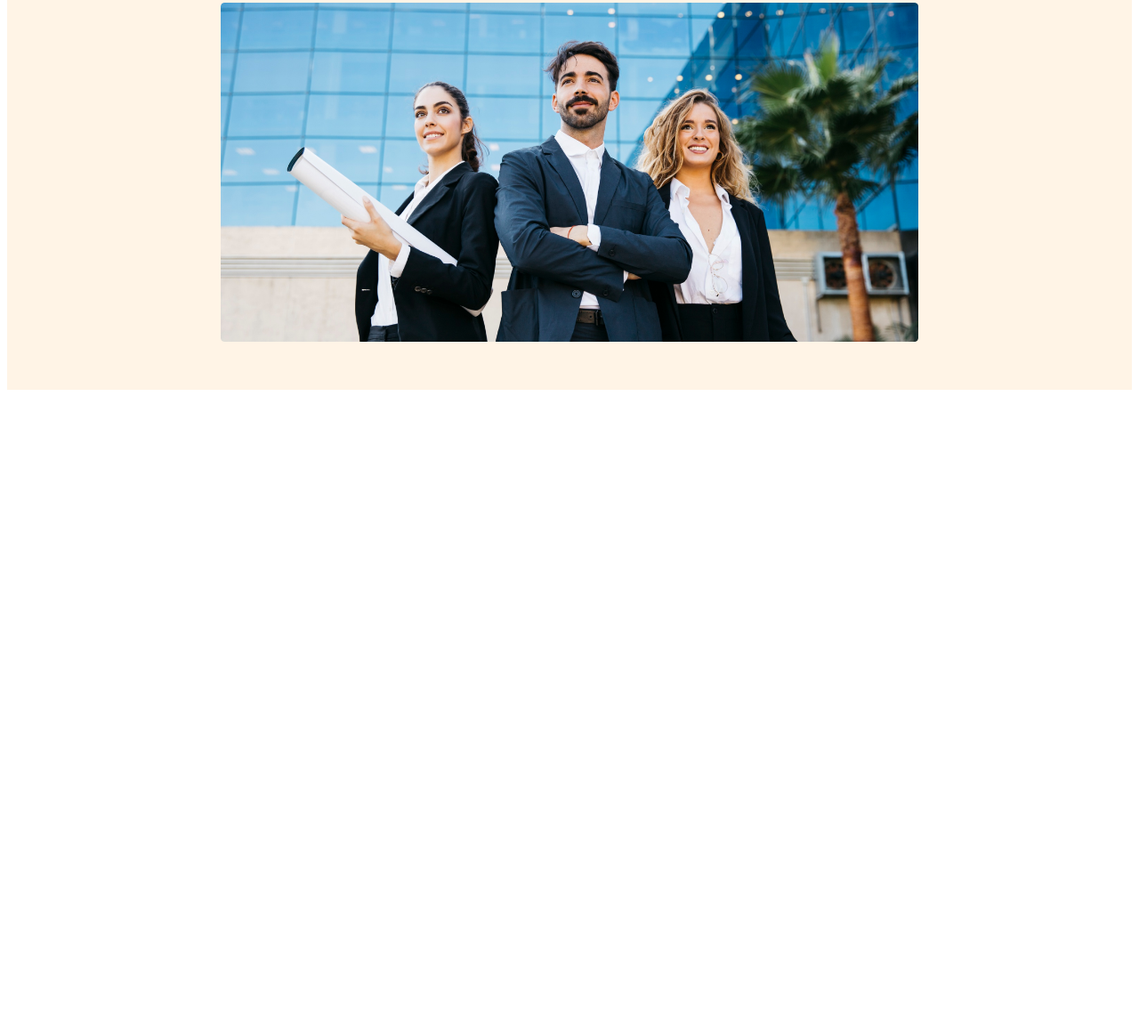
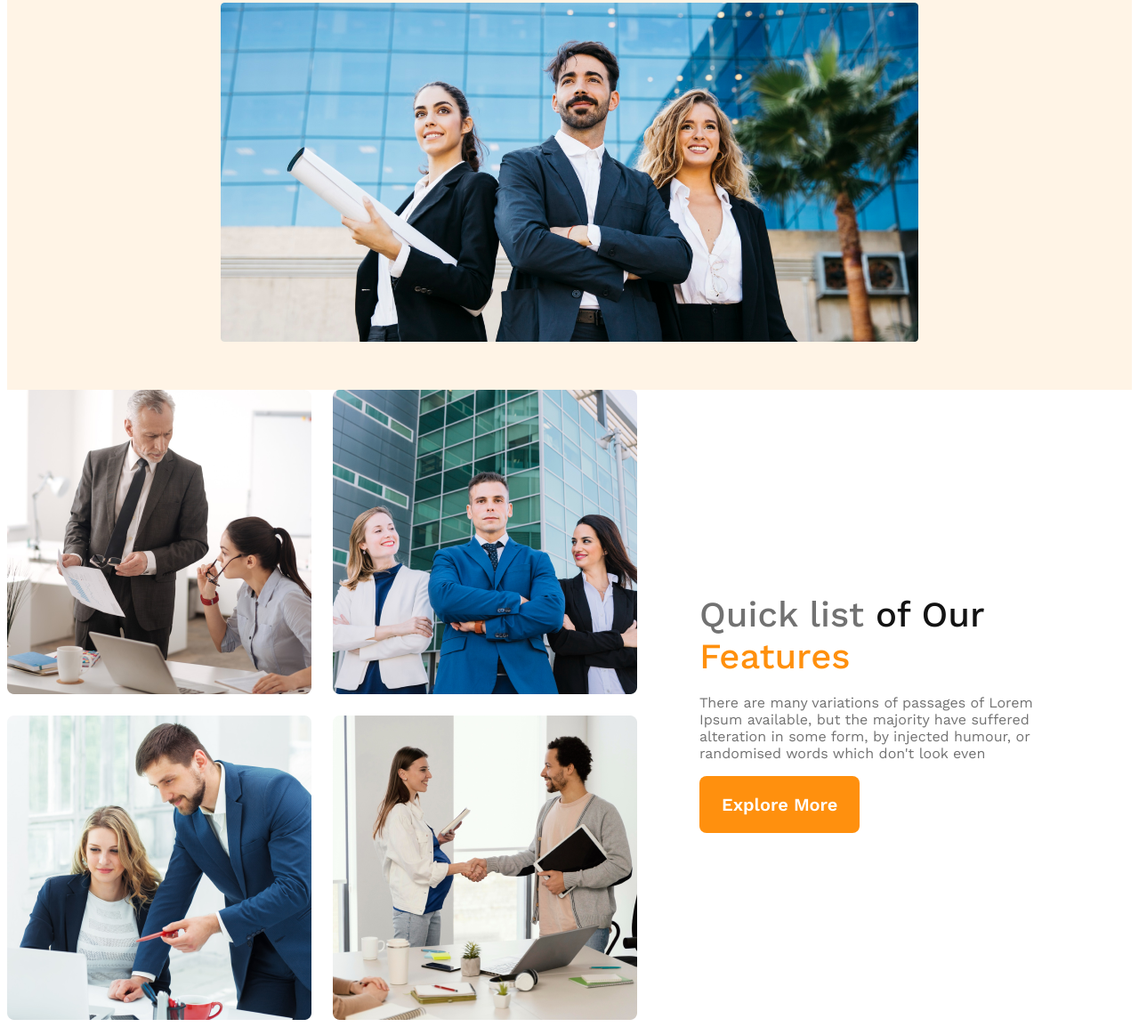
Before and after one commit to nahar-nur/g3-architects-web, a plain HTML site: page index.html in a window 1280 px wide. Shown: the part 594-1748 px from the top of the page at 89% size. Before the commit the page ends 1040 px from the top, so only its background shows below. Drawn offline with nearby package versions, Linux system fonts and the light colour scheme.

Commit message:
features section added

```diff
--- a/index.html
+++ b/index.html
@@ -32,6 +32,20 @@
 
 </header>
 <main>
+    <section class="team-container">
+        <div class="team-img">
+            <img src="images/team1.png" alt="">
+            <img src="images/team2.png" alt="">
+            <img src="images/team3.png" alt="">
+            <img src="images/team4.png" alt="">
+        </div>
+        <div class="team-content">
+            <h3 class="content-title"><span class="quick-list">Quick list </span><span class="mid-text">of Our</span> <span class="text-features">Features</span>  </h3>
+            <p class="content-description">There are many variations of passages of Lorem Ipsum available, but the majority have suffered alteration in some form, by injected humour, or randomised words which don't look even</p>
+            <button class="btn-primary">Explore More</button>
+        </div>
+
+    </section>
 
 </main>
 <footer>
--- a/styles/architects.css
+++ b/styles/architects.css
@@ -89,3 +89,41 @@ nav{
 }
 
 }
+/* main section */
+main{
+    max: width 1440px;
+    margin: 0 auto;
+}
+.team-container{
+    display: flex;
+    align-items: center;
+}
+.team-img{
+    display: grid;
+    grid-template-columns: repeat(2,1fr);
+    gap: 1.5rem;
+}
+.team-content{
+    padding-left: 70px;
+    padding-right: 70px;
+}
+.content-title .quick-list{
+    font-size: 2.5rem;
+    font-weight: 500;
+    color: #727272;
+}
+.content-title .mid-text{
+   color: #131313;
+   font-size: 2.5rem;
+    font-weight: 500;
+}
+.content-title .text-features{
+    color: #FF900E;
+    font-size: 2.5rem;
+     font-weight: 500;
+}
+.content-description{
+    color: #727272;
+    font-size: 1rem;
+     font-weight: 400;
+}
```
